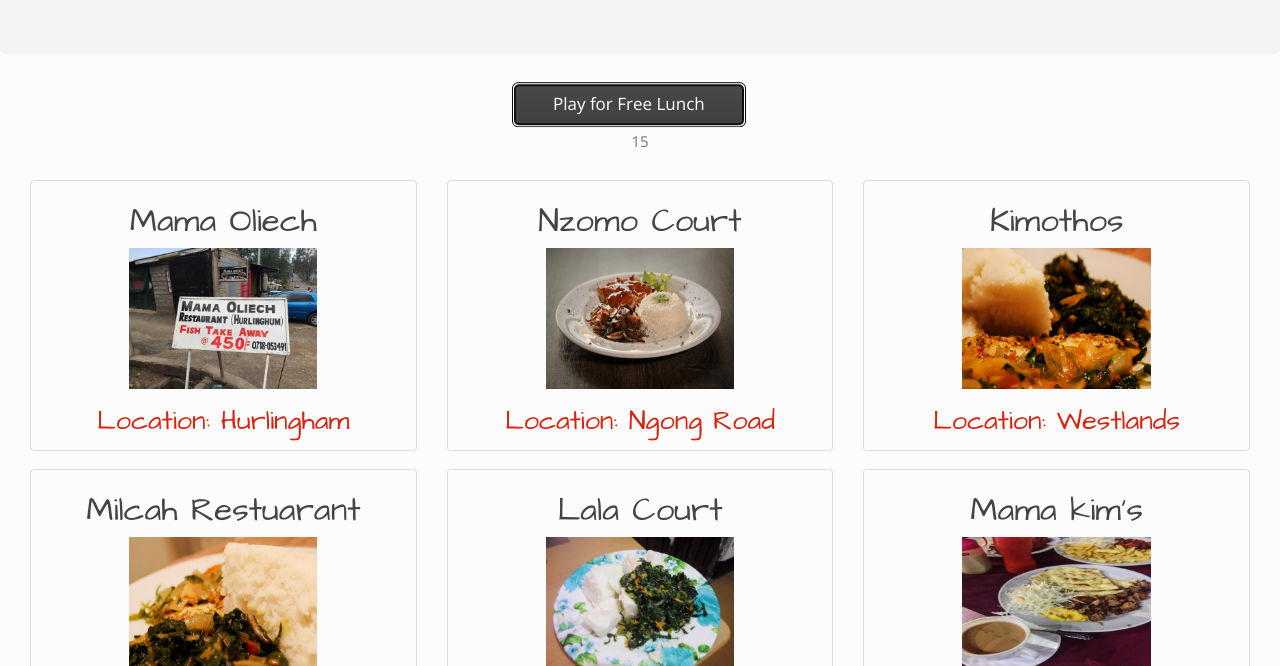
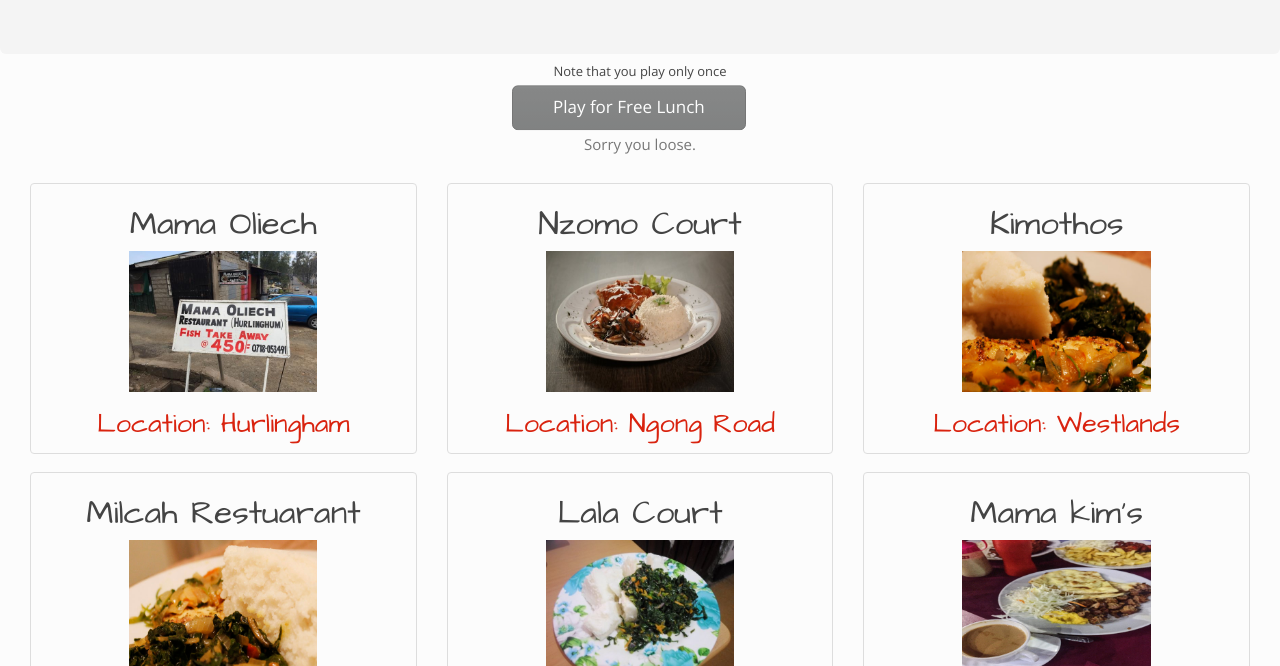
Before and after one commit to dennismuturia/kibandaski, a plain HTML site: page vibandas.html in a window 1280 px wide. Both pictures are taken after a click on the button "Play for Free Lunch". Shown: the part 134-800 px from the top of the page. Drawn offline with nearby package versions, Linux system fonts and the light colour scheme.

Commit message:
Added a game

```diff
--- a/css/main.css
+++ b/css/main.css
@@ -94,6 +94,10 @@ p{
 }
 .btn{
     margin-left: 40%;
+}
+h5{
+    text-align: center;
+    margin-top: -20px;
 }
 .play{
   -vendor-animation-duration: 3s;
--- a/js/scripts.js
+++ b/js/scripts.js
@@ -1,14 +1,20 @@
 var myNumbers=[1,2,3,4,5,6,7,8,9,10,11,12,13,14,15,16,17,18,19,20,21,22,23,24,25,26,27,28,29,30];
 var randomArray=[4,8,10,20,25];
 $("#random").click (function(){
+
   var number=myNumbers.length;
   var selected=Math.floor(Math.random()*number);
-  $("#display").text(selected);
-  for(var j=0; j<randomArray.length;j++){
-    if(selected===randomArray[j]){
-      $("#display").text("You have won! Grab yourself free lunch and a 500ml bottle of hot mbuzi bone soup at one of our listed kibandaskis")
+  //$("#display").text(selected);
+     for(var j=0; j<randomArray.length;j++){
+        if(selected===randomArray[j]){
+          $("#display").text("You have won! Grab yourself free lunch and a 500ml bottle of hot mbuzi bone soup at one of our listed kibandaskis");
+      }else{
+        $('#display').text("Sorry you loose.");
+          $('#random').prop('disabled', true);
+      }
     }
-  }
+
+
   //console.log(selectedt;
 });
 new WOW().init();
--- a/vibandas.html
+++ b/vibandas.html
@@ -43,6 +43,7 @@
         <div class="jumbotron">
              <h1>Featured Vibandas</h1>
         </div>
+				<h5>Note that you play only once</h5>
         <button type="submit" id="random" class="btn btn-lg btn-default wow bounce" data-wow-iteration="infinite">Play for Free Lunch</button>
           <div class="container-fluid">
     <div id="display" class="wow bounce" style="text-align: center">
```
